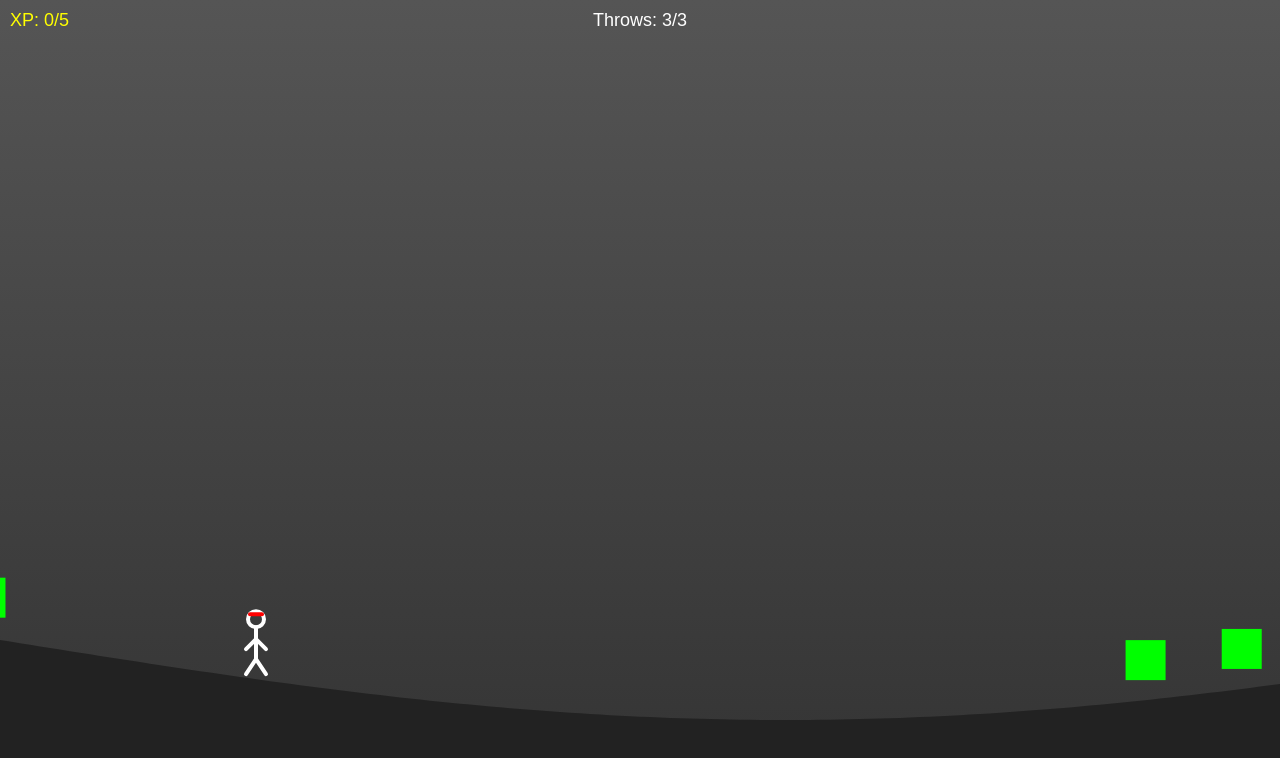
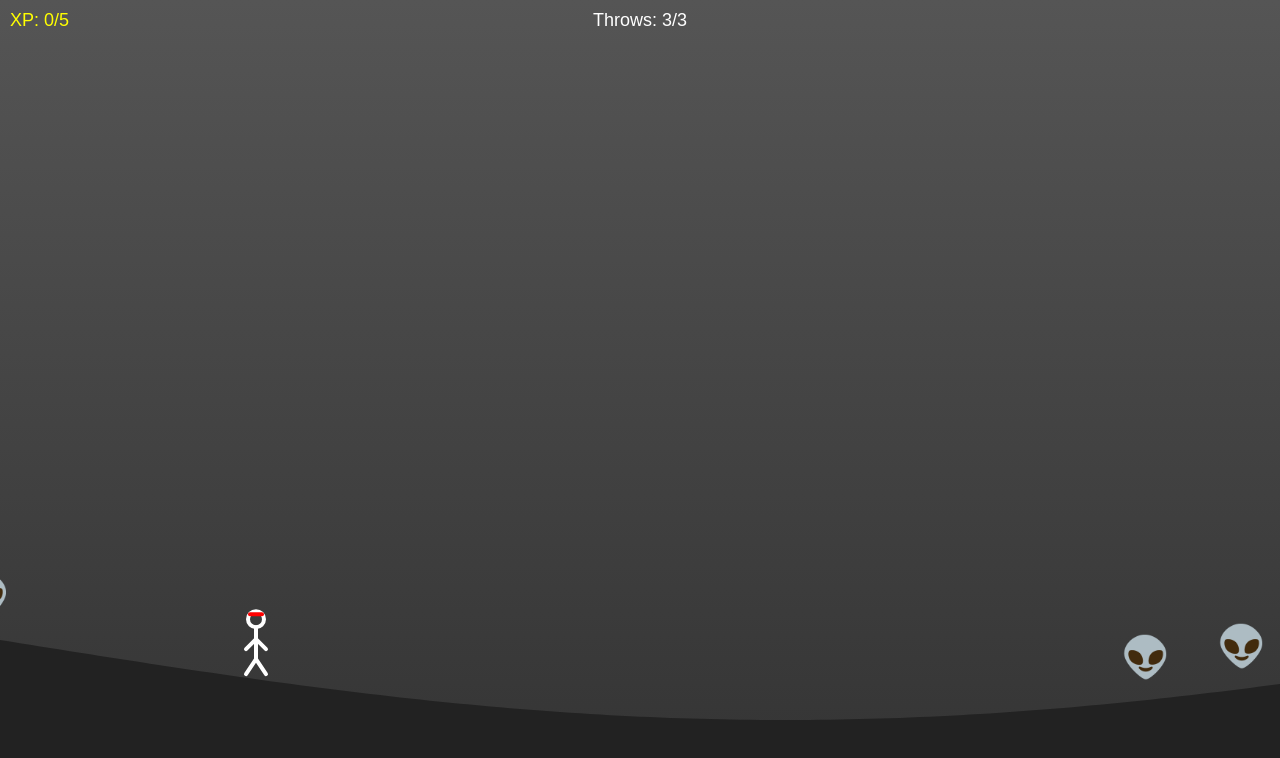
Before and after one commit to ChristofferBergman/NoahNinja, a plain HTML site: page index.html in a window 1280 px wide. Drawn offline with Linux system fonts and the light colour scheme.

Commit message:
Nicer drawing of enemies

```diff
--- a/index.html
+++ b/index.html
@@ -125,10 +125,22 @@ function drawNinja(){
   ctx.restore();
 }
 
-function drawEnemies(){
-  for(let e of enemies){
-    ctx.fillStyle=e.color;
-    ctx.fillRect(e.x-e.size/2,e.y-e.size,e.size,e.size);
+function drawEnemies() {
+  for (let e of enemies) {
+    ctx.font = `${e.size}px sans-serif`;
+    ctx.textAlign = "center";
+    ctx.textBaseline = "bottom";
+
+    // if dead, fade to gray and shrink slightly
+    if (e.dead) {
+      ctx.globalAlpha = 0.4;
+      ctx.fillStyle = "#555";
+      ctx.fillText("💀", e.x, e.y);
+      ctx.globalAlpha = 1.0;
+    } else {
+      ctx.fillStyle = "#0f0";
+      ctx.fillText("👽", e.x, e.y);
+    }
   }
 }
 
```
